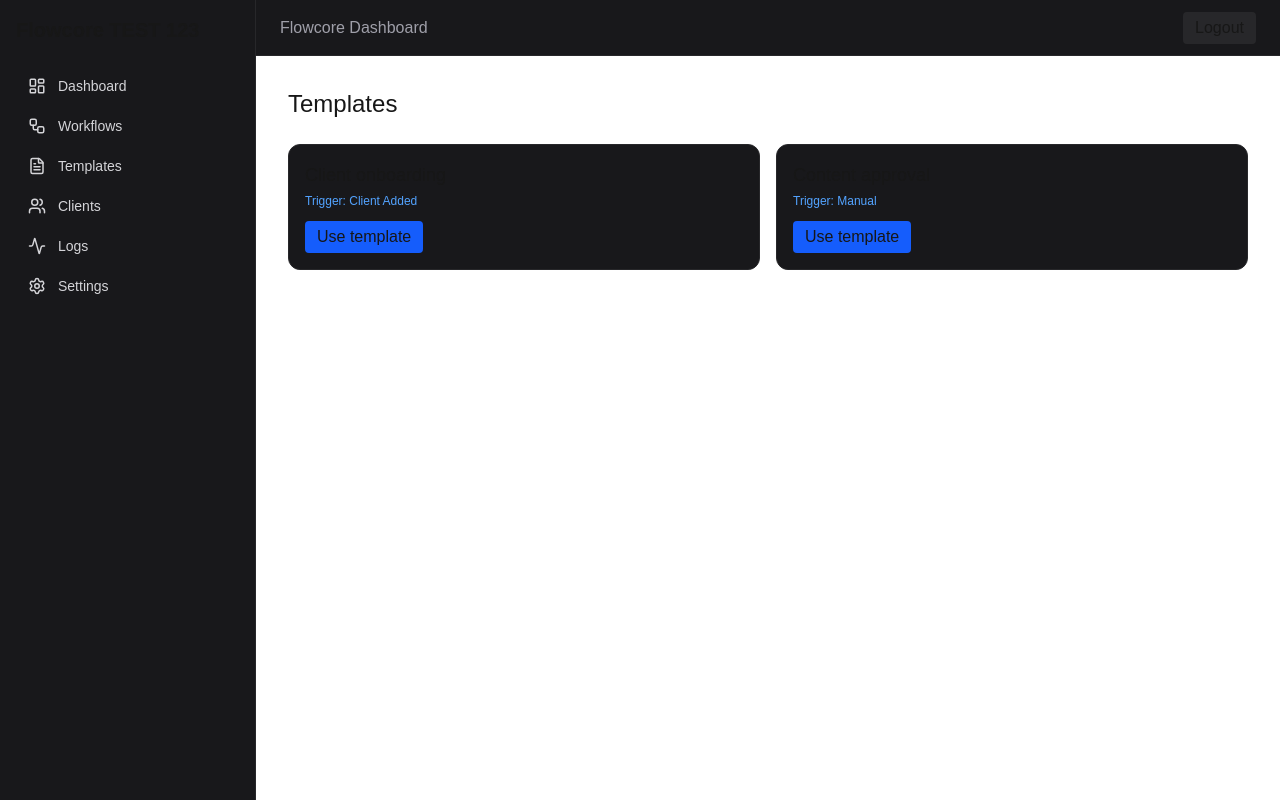
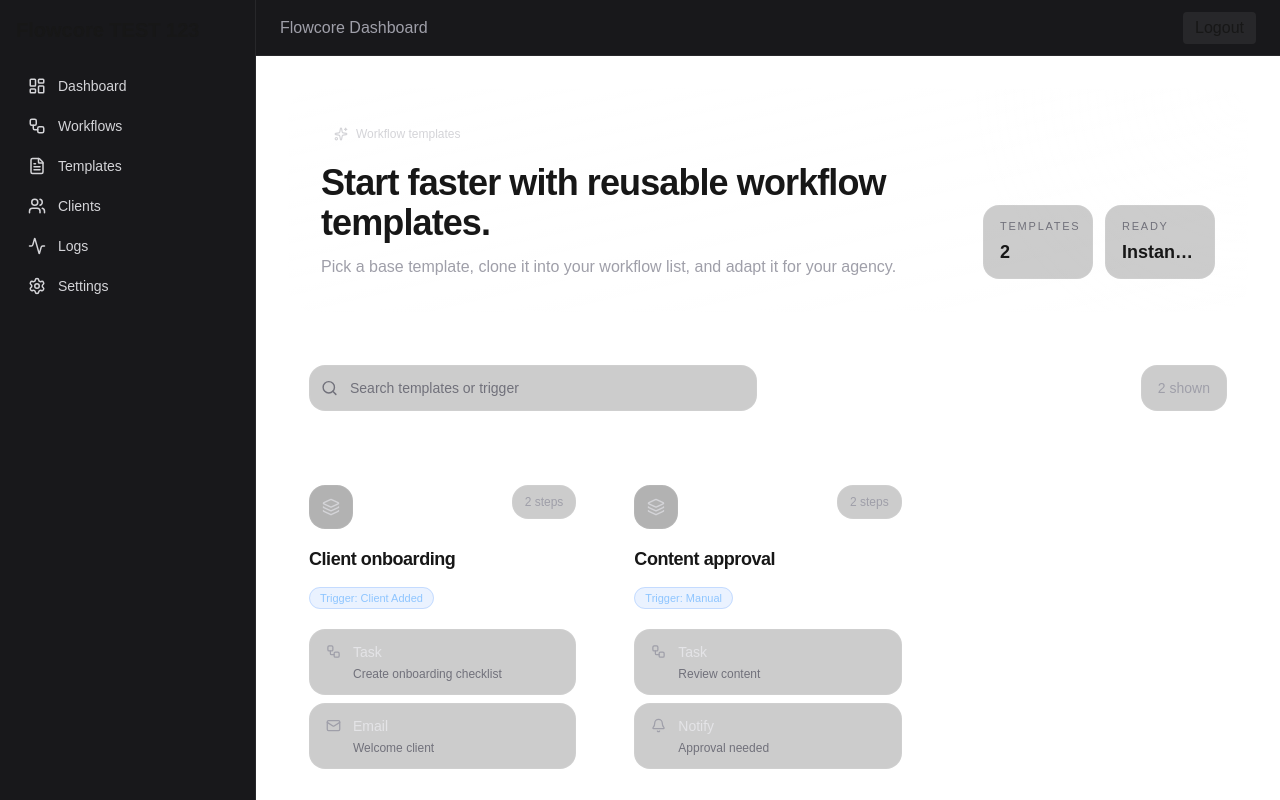
Before and after one commit to marmikv1512/flowcore, a Next.js app: page /templates in a window 1280 px wide. Built offline with nearby package versions, Linux system fonts and the light colour scheme; no server answers.

Commit message:
final test

```diff
--- a/src/app/templates/page.js
+++ b/src/app/templates/page.js
@@ -1,11 +1,23 @@
 "use client";
 
-import { useEffect, useState } from "react";
+import { useEffect, useMemo, useState } from "react";
 import { useRouter } from "next/navigation";
+import {
+  FileText,
+  Search,
+  Sparkles,
+  Copy,
+  Workflow,
+  Zap,
+  Bell,
+  Mail,
+  Layers3,
+} from "lucide-react";
 
 export default function Page() {
   const router = useRouter();
   const [templates, setTemplates] = useState([]);
+  const [search, setSearch] = useState("");
 
   useEffect(() => {
     const custom = JSON.parse(localStorage.getItem("templates")) || [];
@@ -16,8 +28,16 @@ export default function Page() {
         name: "Client onboarding",
         trigger: "Client Added",
         steps: [
-          { id: 11, type: "Task", config: { taskName: "Create onboarding checklist" } },
-          { id: 12, type: "Email", config: { subject: "Welcome client" } },
+          {
+            id: 11,
+            type: "Task",
+            config: { taskName: "Create onboarding checklist" },
+          },
+          {
+            id: 12,
+            type: "Email",
+            config: { subject: "Welcome client" },
+          },
         ],
       },
       {
@@ -25,8 +45,16 @@ export default function Page() {
         name: "Content approval",
         trigger: "Manual",
         steps: [
-          { id: 21, type: "Task", config: { taskName: "Review content" } },
-          { id: 22, type: "Notify", config: { message: "Approval needed" } },
+          {
+            id: 21,
+            type: "Task",
+            config: { taskName: "Review content" },
+          },
+          {
+            id: 22,
+            type: "Notify",
+            config: { message: "Approval needed" },
+          },
         ],
       },
     ];
@@ -51,31 +79,181 @@ export default function Page() {
     router.push("/workflows");
   }
 
+  const filteredTemplates = useMemo(() => {
+    const q = search.toLowerCase();
+
+    return templates.filter((t) => {
+      const name = (t.name || "").toLowerCase();
+      const trigger = (t.trigger || "").toLowerCase();
+      return name.includes(q) || trigger.includes(q);
+    });
+  }, [templates, search]);
+
   return (
-    <div>
-      <div className="text-2xl mb-6">Templates</div>
+    <div className="space-y-6 md:space-y-8">
+      <section className="relative overflow-hidden rounded-[28px] border border-white/5 bg-gradient-to-br from-white/[0.08] via-white/[0.03] to-transparent p-6 md:p-8">
+        <div className="absolute inset-0 bg-[radial-gradient(circle_at_top_right,rgba(255,255,255,0.12),transparent_28%)] pointer-events-none" />
 
-      <div className="grid grid-cols-2 gap-4">
-        {templates.map((t, i) => (
+        <div className="relative flex flex-col gap-6 lg:flex-row lg:items-end lg:justify-between">
+          <div className="max-w-2xl">
+            <div className="inline-flex items-center gap-2 rounded-full border border-white/10 bg-white/[0.04] px-3 py-1 text-xs text-zinc-300 mb-4">
+              <Sparkles size={14} />
+              Workflow templates
+            </div>
+
+            <h1 className="text-3xl md:text-4xl font-semibold tracking-tight">
+              Start faster with reusable workflow templates.
+            </h1>
+
+            <p className="mt-3 text-sm md:text-base text-zinc-400 max-w-xl">
+              Pick a base template, clone it into your workflow list, and adapt it
+              for your agency.
+            </p>
+          </div>
+
+          <div className="grid grid-cols-2 gap-3 min-w-[220px]">
+            <MiniStat label="Templates" value={templates.length} />
+            <MiniStat label="Ready" value="Instant use" />
+          </div>
+        </div>
+      </section>
+
+      <section className="rounded-[28px] border border-white/5 bg-white/[0.03] p-4 md:p-5">
+        <div className="flex flex-col gap-4 lg:flex-row lg:items-center lg:justify-between">
+          <div className="relative w-full lg:max-w-md">
+            <Search
+              size={17}
+              className="absolute left-3 top-1/2 -translate-y-1/2 text-zinc-500"
+            />
+            <input
+              value={search}
+              onChange={(e) => setSearch(e.target.value)}
+              placeholder="Search templates or trigger"
+              className="w-full rounded-2xl border border-white/5 bg-black/20 pl-10 pr-4 py-3 text-sm outline-none placeholder:text-zinc-500 focus:border-white/10"
+            />
+          </div>
+
+          <div className="rounded-2xl border border-white/5 bg-black/20 px-4 py-3 text-sm text-zinc-400">
+            {filteredTemplates.length} shown
+          </div>
+        </div>
+      </section>
+
+      {filteredTemplates.length === 0 ? (
+        <div className="rounded-[28px] border border-dashed border-white/10 bg-white/[0.02] px-6 py-14 text-center">
+          <div className="mx-auto mb-4 h-14 w-14 rounded-2xl border border-white/5 bg-black/30 flex items-center justify-center text-zinc-400">
+            <FileText size={24} />
+          </div>
+          <div className="text-lg font-medium">No templates found</div>
+          <div className="mt-2 text-sm text-zinc-500">
+            Try a different search or add custom templates later.
+          </div>
+        </div>
+      ) : (
+        <div className="grid gap-4 md:grid-cols-2 xl:grid-cols-3">
+          {filteredTemplates.map((t, i) => (
             <div
               key={t.id || i}
-            className="bg-zinc-900 border border-zinc-800 p-4 rounded-xl"
+              className="rounded-[28px] border border-white/5 bg-white/[0.03] p-5"
             >
-            <div className="text-lg mb-1">{t.name}</div>
+              <div className="flex items-start justify-between gap-4 mb-5">
+                <div className="min-w-0">
+                  <div className="h-11 w-11 rounded-2xl border border-white/5 bg-black/30 flex items-center justify-center text-zinc-300 mb-4">
+                    <Layers3 size={18} />
+                  </div>
 
-            <div className="text-xs text-blue-400 mb-3">
-              Trigger: {t.trigger || "Manual"}
+                  <div className="text-lg font-semibold tracking-tight">
+                    {t.name}
+                  </div>
+
+                  <div className="mt-3">
+                    <Badge label={`Trigger: ${t.trigger || "Manual"}`} tone="blue" />
+                  </div>
+                </div>
+
+                <div className="rounded-2xl border border-white/5 bg-black/20 px-3 py-2 text-xs text-zinc-400">
+                  {(t.steps || []).length} steps
+                </div>
+              </div>
+
+              <div className="space-y-2 mb-5">
+                {(t.steps || []).slice(0, 3).map((step, idx) => (
+                  <div
+                    key={step.id || idx}
+                    className="rounded-2xl border border-white/5 bg-black/20 px-4 py-3 flex items-start gap-3"
+                  >
+                    <div className="mt-0.5 text-zinc-400">
+                      {getStepIcon(step.type)}
+                    </div>
+
+                    <div className="min-w-0">
+                      <div className="text-sm text-zinc-200">
+                        {step.type || "Step"}
+                      </div>
+                      <div className="text-xs text-zinc-500 mt-1 break-words">
+                        {getStepText(step)}
+                      </div>
+                    </div>
+                  </div>
+                ))}
+
+                {(t.steps || []).length > 3 && (
+                  <div className="text-xs text-zinc-500 px-1">
+                    + {(t.steps || []).length - 3} more steps
+                  </div>
+                )}
               </div>
 
               <button
                 onClick={() => useTemplate(t)}
-              className="bg-blue-600 px-3 py-1 rounded"
+                className="w-full inline-flex items-center justify-center gap-2 rounded-2xl bg-white text-black px-4 py-3 text-sm font-medium hover:opacity-90 transition"
               >
+                <Copy size={15} />
                 Use template
               </button>
             </div>
           ))}
         </div>
+      )}
     </div>
   );
 }
+
+function MiniStat({ label, value }) {
+  return (
+    <div className="rounded-2xl border border-white/5 bg-black/20 px-4 py-3">
+      <div className="text-[11px] uppercase tracking-[0.16em] text-zinc-500 mb-1">
+        {label}
+      </div>
+      <div className="text-lg font-semibold truncate">{value}</div>
+    </div>
+  );
+}
+
+function Badge({ label, tone = "neutral" }) {
+  const tones = {
+    neutral: "border-white/10 bg-white/[0.05] text-zinc-300",
+    blue: "border-blue-500/20 bg-blue-500/10 text-blue-300",
+  };
+
+  return (
+    <span className={`rounded-full border px-2.5 py-1 text-[11px] ${tones[tone]}`}>
+      {label}
+    </span>
+  );
+}
+
+function getStepIcon(type) {
+  if (type === "Email") return <Mail size={15} />;
+  if (type === "Notify") return <Bell size={15} />;
+  if (type === "Trigger") return <Zap size={15} />;
+  return <Workflow size={15} />;
+}
+
+function getStepText(step) {
+  if (step.type === "Task") return step.config?.taskName || "Untitled task";
+  if (step.type === "Email") return step.config?.subject || "No subject";
+  if (step.type === "Notify") return step.config?.message || "No message";
+  if (step.type === "Trigger") return "Uses workflow trigger";
+  return "No details";
+}
```
Lines whose indentation alone changed are shown as unchanged.
